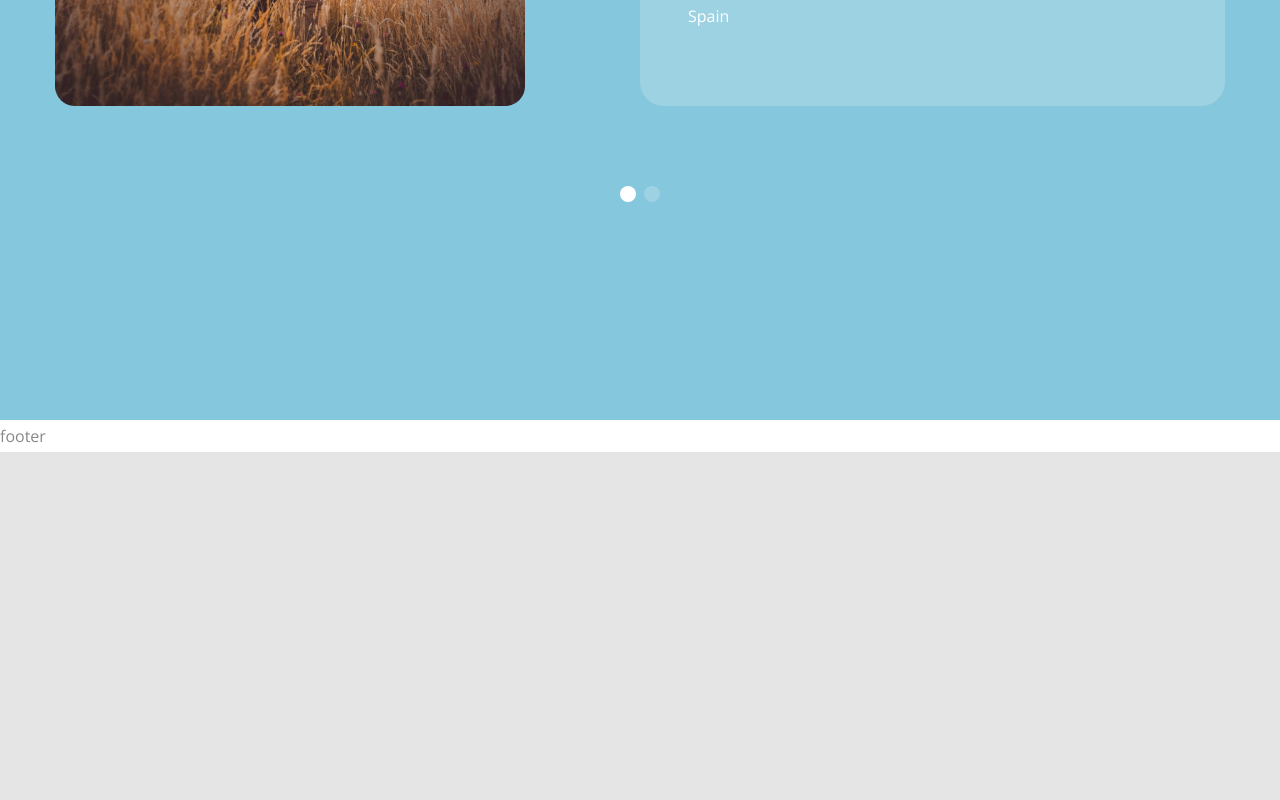
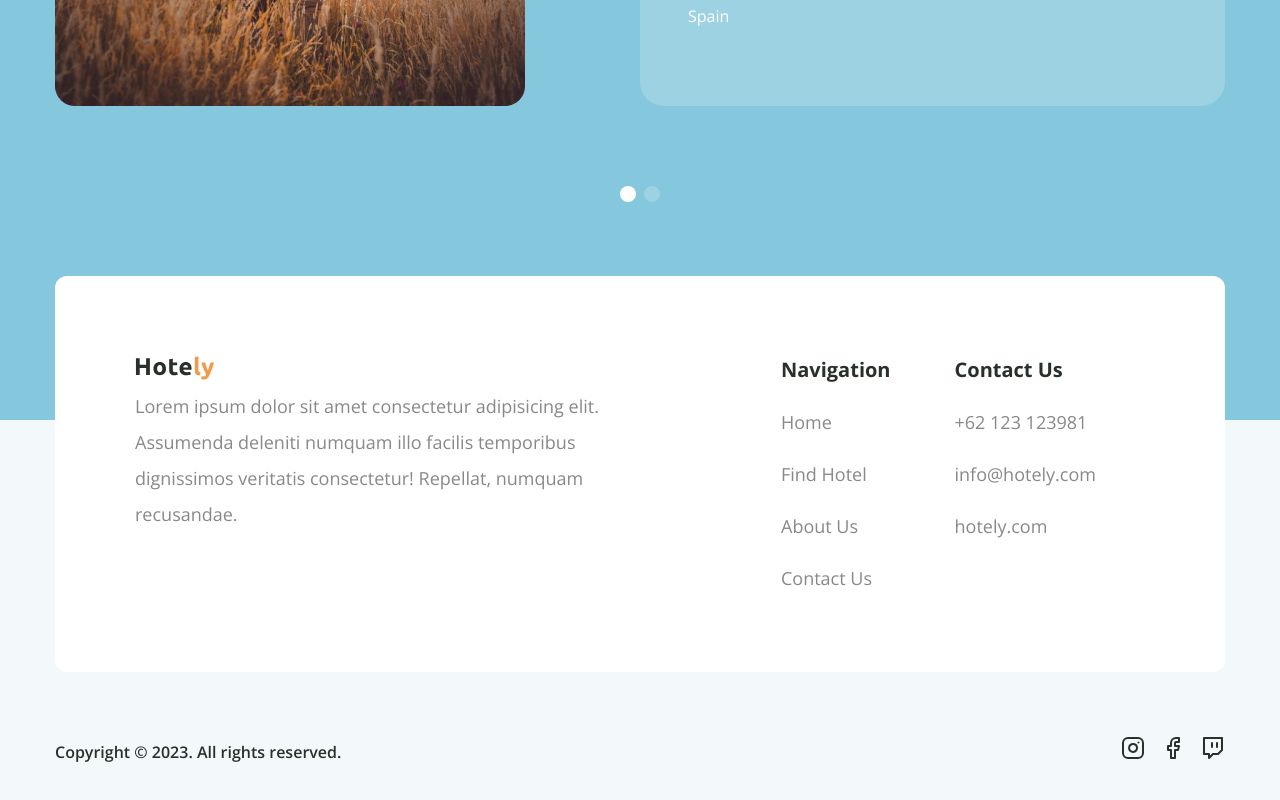
Before and after one commit to ibqn/next-hotels, a Next.js app: page / in a window 1280 px wide. Shown: the part 4505-5305 px from the top of the page. Before the commit the page ends 4957 px from the top, so only its background shows below. Built offline with nearby package versions, Linux system fonts and the light colour scheme.

Commit message:
complete footer

```diff
--- a/src/components/footer.tsx
+++ b/src/components/footer.tsx
@@ -1,5 +1,87 @@
+'use client'
+
+import Image from 'next/image'
+import Link from 'next/link'
+import { useMemo } from 'react'
+import { motion } from 'framer-motion'
+import { FadeDirection, fadeIn } from '@/utils/variants'
+import { Socials } from '@/components/socials'
+
 type Props = {}
 
 export const Footer = (props: Props) => {
-  return <div>footer</div>
+  const navigationLinks = useMemo(
+    () => [
+      { name: 'Home', href: '/' },
+      { name: 'Find Hotel', href: '/' },
+      { name: 'About Us', href: '/' },
+      { name: 'Contact Us', href: '/' },
+    ],
+    []
+  )
+
+  const year = useMemo(() => new Date().getFullYear(), [])
+
+  return (
+    <footer className="relative bg-softgreen-secondary pt-12 xl:pt-0">
+      <div className="container mx-auto">
+        <motion.div
+          variants={fadeIn(FadeDirection.up, 0.4)}
+          initial="hidden"
+          whileInView="show"
+          viewport={{ once: false, amount: 0.2 }}
+        >
+          <div className="flex min-h-[394px] flex-col rounded-xl bg-white p-8 xl:-translate-y-36 xl:flex-row xl:gap-x-12 xl:p-20">
+            <div className="mb-6 xl:mb-0 xl:w-[470px]">
+              <Link href="/">
+                <Image
+                  className="mb-2"
+                  src="/footer/logo.svg"
+                  width={80}
+                  height={36}
+                  alt="Logo"
+                />
+              </Link>
+              <p className="text-lg leading-9">
+                Lorem ipsum dolor sit amet consectetur adipisicing elit.
+                Assumenda deleniti numquam illo facilis temporibus dignissimos
+                veritatis consectetur! Repellat, numquam recusandae.
+              </p>
+            </div>
+
+            <div className="flex xl:ml-32 xl:gap-x-16">
+              <div className="flex-1">
+                <h4 className="h4 mb-6">Navigation</h4>
+
+                <ul className="flex flex-col gap-y-6 text-lg">
+                  {navigationLinks.map(({ name, href }, index) => (
+                    <li key={index}>
+                      <Link href={href}>{name}</Link>
+                    </li>
+                  ))}
+                </ul>
+              </div>
+
+              <div className="flex-1">
+                <h4 className="h4 mb-6">Contact Us</h4>
+
+                <ul className="flex flex-col gap-y-6 text-lg">
+                  <li>+62 123 123981</li>
+                  <li>info@hotely.com</li>
+                  <li>hotely.com</li>
+                </ul>
+              </div>
+            </div>
+          </div>
+        </motion.div>
+
+        <div className="flex flex-col py-12 xl:-mt-32 xl:flex-row xl:justify-between">
+          <p className="mb-4 text-center font-semibold text-black xl:mb-0">
+            Copyright &copy; {year}. All rights reserved.
+          </p>
+          <Socials className="mx-auto flex gap-x-4 text-black xl:mx-0" />
+        </div>
+      </div>
+    </footer>
+  )
 }
```
